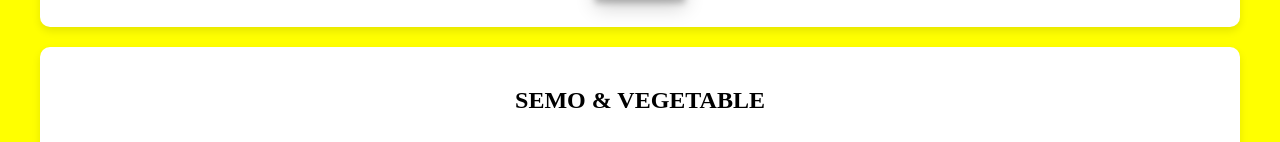
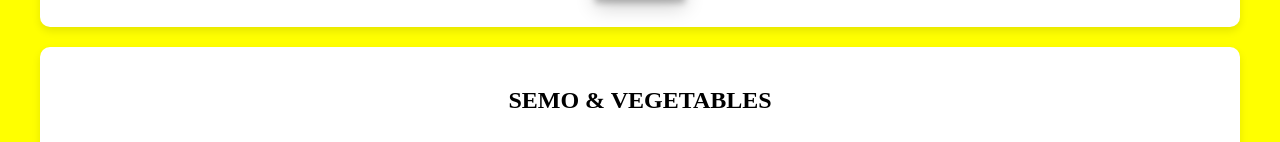
Before and after one commit to Terabyte0171/TERA-S-KITCHEN-, a plain HTML site: page index.html in a window 1280 px wide. Shown: the part 1931-2073 px from the top of the page. Drawn offline with Linux system fonts and the light colour scheme.

Commit message:
index.html

```diff
--- a/index.html
+++ b/index.html
@@ -145,7 +145,7 @@
 
   <!-- SEMO & VEGETABLE -->
   <div class="food-card">
-    <h2>SEMO & VEGETABLE</h2>
+    <h2>SEMO & VEGETABLES</h2>
     <img src="images/1762968660908.jpg" alt="Semo and Vegetable">
     <div class="price">
       <h3>REGULAR=$1.25<br>VIP=$2.67<br>VVIP=$3.95</h3>
```
